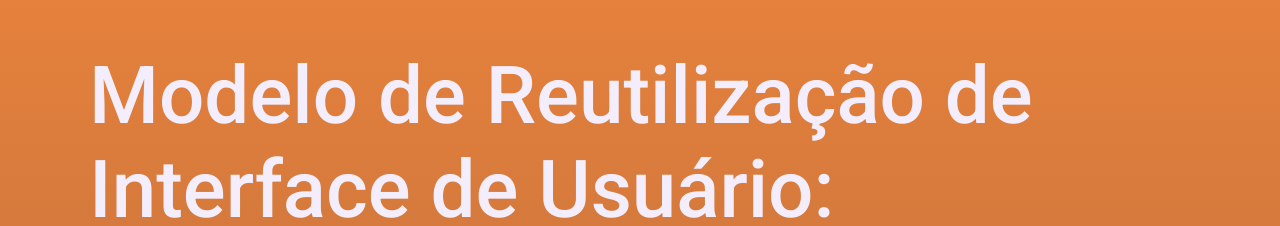
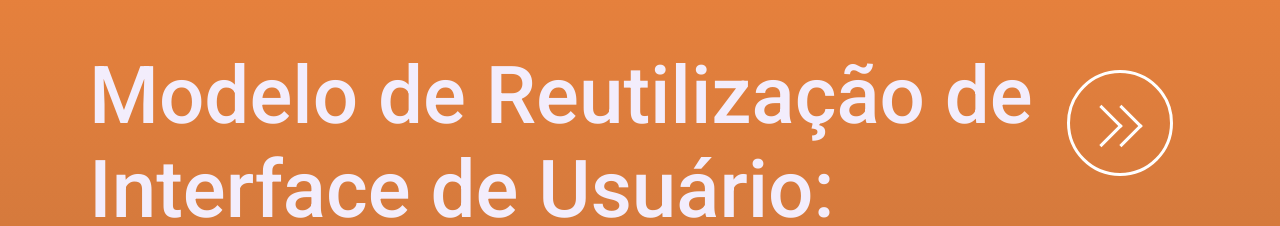
Before and after one commit to mbslet/Trabalho-de-Monografia, a Vue app in the folder proposal/: page / in a window 1280 px wide. Shown: the part 161-387 px from the top of the page. Built offline with nearby package versions, Linux system fonts and the light colour scheme.

Commit message:
add transition on button

```diff
--- a/proposal/src/components/LandingPage.vue
+++ b/proposal/src/components/LandingPage.vue
@@ -6,18 +6,35 @@
         de Interface de Usuário:</h1>
         <h2 class="subtitle">Um guia de aplicações</h2>
     </div>
+   <div class="center-con">
+
+    <div>
+        <animated-button @click="getCards()" href="#anchor"/>
+    </div>
+
+
+
+
+</div>
 </div>
 </template>
 
 <script>
 import Topbar from './Topbar.vue'
+import AnimatedButton from './animatedButton.vue'
+import HelloWorld from './HelloWorld.vue'
 
 export default {
-  components: { Topbar },
+  components: { Topbar, AnimatedButton },
   name: 'LandingPage',
 
   componets: {
       Topbar,
+  },
+  methods: {
+      getCards(){
+          this.$router.push({ name: HelloWorld})
+      }
   }
 }
 </script>
@@ -47,4 +64,16 @@ export default {
 .text{
     margin-top: 10vh;
 }
+
+
+.center-con {
+    display: flex;
+    height: 100vh;
+    align-items: center;
+    justify-content: center;
+    margin-top: -76vh;
+    margin-left: 120vh;
+}
+
+
 </style>
--- /dev/null
+++ b/proposal/src/components/animatedButton.vue
@@ -0,0 +1,81 @@
+<template>
+    <div class="round">
+        <span></span>
+        <span></span>
+        <span></span>
+        <span></span>
+    </div>
+</template>
+
+<script>
+export default {
+
+}
+</script>
+
+<style scoped>
+.round {
+    position: relative;
+    border: 3px solid #fff;
+    width: 100px;
+    height: 100px;
+    border-radius: 100%;
+}
+
+span {
+    z-index: 999;
+    height: 3px;
+    margin:1px;
+    width: 30px;
+    background: #fff;
+    transition: 0.4s ease;
+}
+
+span:first-child {
+    display: block;
+    position: absolute;
+    transform: rotate(-45deg);
+    left: 25%;
+    bottom: 35%;
+}
+
+span:nth-child(2) {
+    display: block;
+    position: absolute;
+    transform: rotate(-45deg);
+    left: 45%;
+    bottom: 35%;
+}
+
+span:nth-child(3) {
+    display: block;
+    position: absolute;
+    transform: rotate(45deg);
+    left: 25%;
+    bottom: 54%;
+}
+
+span:nth-child(4) {
+    display: block;
+    position: absolute;
+    transform: rotate(45deg);
+    left: 45%;
+    bottom: 54%;
+}
+
+.round:hover span:nth-child(1) {
+    transform: rotate(-225deg);
+}
+
+.round:hover span:nth-child(2) {
+    transform: rotate(-225deg);
+}
+
+.round:hover span:nth-child(3) {
+    transform: rotate(225deg);
+}
+
+.round:hover span:nth-child(4) {
+    transform: rotate(225deg);
+}
+</style>
```
